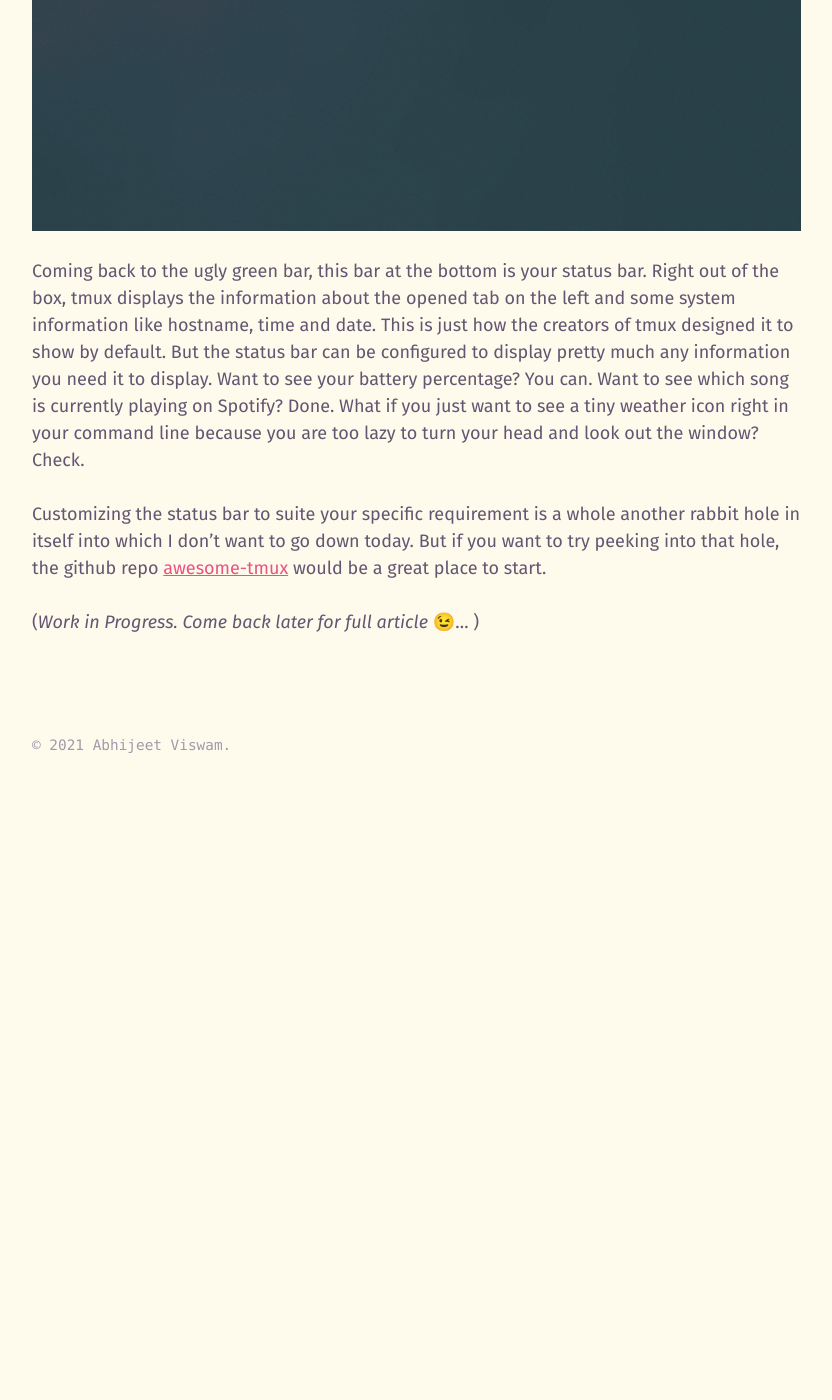
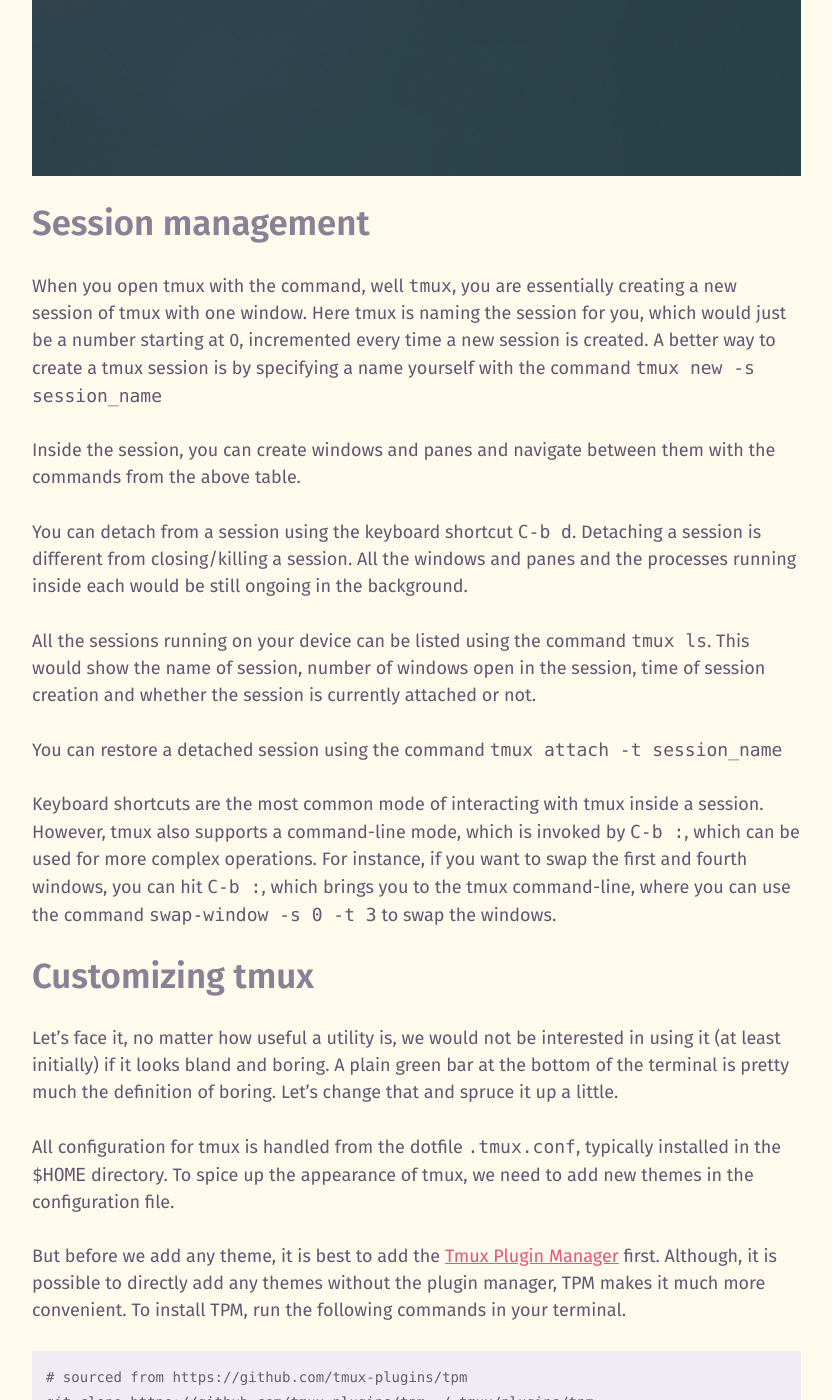
Before and after one commit to abhijeetviswam/abhijeetviswam.github.io, a Jekyll site: the page built from _posts/2021-05-29-brief-intro-to-tmux.md, in a window 1280 px wide and 1400 px high, scrolled down 3966 px. Shown: the whole window, without its empty margins (40-872 px from the left). Built offline with Jekyll 4.4.1, drawn with Linux system fonts in a browser that asks for light colours; before the commit the page ends 4749 px from its top, so only the background shows below that; some of the changed text lies outside the part shown.

Commit message:
Blog1_v1.0

```diff
--- a/_posts/2021-05-29-brief-intro-to-tmux.md
+++ b/_posts/2021-05-29-brief-intro-to-tmux.md
@@ -11,54 +11,98 @@
 
 [Tmux][tmux-gh], like the Vim editor, is one of those tools in a developer's arsenal which can be intimidating at the beginning but becomes indispensable once you start using it.
 
-Tmux is an acronym for Terminal Multiplexer. It “multiplexes” your terminal window and allow you to create multiple sessions, tabs and panes within the same window. Tmux can elevate your terminal from feeling like an archaic artefact from the ’60s to a modern browser like application with the fancy tabs and panes. It even has support for mouse interactions when you forget the keyboard shortcut for resizing a pane.
+Tmux is an acronym for Terminal Multiplexer. It “multiplexes” your terminal and allow you to create multiple sessions, windows and panes within the same terminal. Tmux can elevate your terminal from feeling like an archaic artefact from the ’60s to a modern browser like application with the fancy tabs and panes. It even has support for mouse interactions when you forget the keyboard shortcut for resizing a pane.
 
 ![](/assets/images/blog/tmux-sample-screenshot.png)
 
-While all these fancy tabs and windows within a terminal are neat, the greatest attraction for tmux is that all terminal sessions are persistent. This means if you inadvertently close your terminal window when your 2-hour long build is nearing completion, a tmux session would retain all processes in the background. You can pop into the session from a new terminal window to pick up on your work. The feature is even more valuable when working on remote servers. The next time you are in a sketchy WiFi network, and the SSH drops every ten minutes while you frantically try to fix a critical bug in a production server, tmux can help you retain your work in remote sessions (and perhaps help retain your sanity as well).
+While all these fancy panes and windows within a terminal are neat, the greatest attraction for tmux is that all terminal sessions are persistent. This means if you inadvertently close your terminal window when your 2-hour long build is nearing completion, a tmux session would retain all processes in the background. You can pop into the session from a new terminal window to pick up on your work. The feature is even more valuable when working on remote servers. The next time you are in a sketchy WiFi network, and the SSH drops every ten minutes while you frantically try to fix a critical bug in a production server, tmux can help you retain your work in remote sessions (and perhaps help retain your sanity as well).
 
-## Let's fire it up...
+## Let's jump into it.
 
-Installing tmux is as easy as pie. This is the command you need if you are using Ubuntu. If you are using any other distro, use the equivalent command for the corresponding package manager.
+If you have Ubuntu, this is the command you need to install tmxu
 {% highlight bash %}
 sudo apt-get install tmux
 {% endhighlight %}
 
-To start a new tmux session, it's even easier.
+To fire up a new tmux session, just use
 {% highlight bash %}
 tmux
 {% endhighlight %}
 
 ![](/assets/images/blog/tmux-initial.png)
 
-_"So I've installed tmux. But now what? All I see is this ugly green bar at the bottom of my window. Where are the tabs and panes you showed in your clickbait screenshot above? You said mouse works, but my clicks aren't doing anything. Aaarghh..."_
+The bar at the bottom of your terminal is the status bar. Out of the box, tmux displays the information about the opened window on the left and some system information on the right. However, this can be heavily customized as we will see soon.
 
-Relax. Deep breaths. In... Out... In... Out...<br/>
-I promise you by the end of this article, you'll also be able to make your tmux session look similar to mine.
+## Interacting with TMUX
 
-But first let's check out how to interact with tmux.
-
-All interactions with tmux involves pressing a prefix key, followed by a command key. Out of the box, the prefix key would be set to `C-b`, which is shorthand for pressing the `Ctrl` key and letter `b` together. After pressing the prefix key, the next key press would be registered by tmux and not your shell. For example for creating a new tab, the command is `C-b c`. So you hit the keys `Ctrl+b` first and then hit the `c` key.
+All interactions with tmux involves pressing a prefix key, followed by a command key. Out of the box, the prefix key would be set to `C-b`, which is shorthand for `Ctrl+b`. After pressing the prefix key, the next key press would be registered by tmux and not your shell. For example for creating a new window, the command is `C-b c`. So you hit the keys `Ctrl+b` first and then hit the `c` key.
 
 Here are the few important ones you need
 
 | Key Binding       | Action                                    |
 | ----------------- | ----------------------------------------- |
 | `C-b ?`           | Help - Lists all available key bindings   |
-| `C-b c`           | Creates a new tab                         |
-| `C-b n`           | Switches to the next tab                  |
-| `C-b p`           | Switches to the previous tab              |
-| `C-b %`           | Splits the current tab vertically         |
-| `C-b "`           | Splits the current tab horizontally       |
+| `C-b c`           | Creates a new window                      |
+| `C-b n`           | Switches to the next window               |
+| `C-b p`           | Switches to the previous window           |
+| `C-b %`           | Splits the current window vertically      |
+| `C-b "`           | Splits the current window horizontally    |
 | `C-b arrowkeys`   | Navigate between open panes               |
+| `C-b :`           | Open tmux command-line                    |
+| `C-b d`           | Detach from active tmux session           |
 
 ![](/assets/images/blog/tmux-demo.gif)
 
-Coming back to the ugly green bar, this bar at the bottom is your status bar. Right out of the box, tmux displays the information about the opened tab on the left and some system information like hostname, time and date. This is just how the creators of tmux designed it to show by default. But the status bar can be configured to display pretty much any information you need it to display. Want to see your battery percentage? You can. Want to see which song is currently playing on Spotify? Done. What if you just want to see a tiny weather icon right in your command line because you are too lazy to turn your head and look out the window? Check.
+## Session management
 
-Customizing the status bar to suite your specific requirement is a whole another rabbit hole in itself into which I don't want to go down today. But if you want to try peeking into that hole, the github repo [awesome-tmux][awesome-tmux-gh] would be a great place to start.
+When you open tmux with the command, well `tmux`, you are essentially creating a new session of tmux with one window. Here tmux is naming the session for you, which would just be a number starting at 0, incremented every time a new session is created. A better way to create a tmux session is by specifying a name yourself with the command `tmux new -s session_name`
 
-(_Work in Progress. Come back later for full article_ 😉... )
+Inside the session, you can create windows and panes and navigate between them with the commands from the above table.
+
+You can detach from a session using the keyboard shortcut `C-b d`. Detaching a session is different from closing/killing a session. All the windows and panes and the processes running inside each would be still ongoing in the background.
+
+All the sessions running on your device can be listed using the command `tmux ls`. This would show the name of session, number of windows open in the session, time of session creation and whether the session is currently attached or not.
+
+You can restore a detached session using the command `tmux attach -t session_name`
+
+Keyboard shortcuts are the most common mode of interacting with tmux inside a session. However, tmux also supports a command-line mode, which is invoked by `C-b :`, which can be used for more complex operations. For instance, if you want to swap the first and fourth windows, you can hit `C-b :`, which brings you to the tmux command-line, where you can use the command `swap-window -s 0 -t 3` to swap the windows.
+
+## Customizing tmux
+
+Let's face it, no matter how useful a utility is, we would not be interested in using it (at least initially) if it looks bland and boring. A plain green bar at the bottom of the terminal is pretty much the definition of boring. Let's change that and spruce it up a little.
+
+All configuration for tmux is handled from the dotfile `.tmux.conf`, typically installed in the `$HOME` directory. To spice up the appearance of tmux, we need to add new themes in the configuration file.
+
+But before we add any theme, it is best to add the [Tmux Plugin Manager][tpm-gh] first. Although, it is possible to directly add any themes without the plugin manager, TPM makes it much more convenient. To install TPM, run the following commands in your terminal.
+
+{% highlight bash %}
+# sourced from https://github.com/tmux-plugins/tpm
+git clone https://github.com/tmux-plugins/tpm ~/.tmux/plugins/tpm
+echo "
+# List of plugins
+set -g @plugin 'tmux-plugins/tpm'
+set -g @plugin 'tmux-plugins/tmux-sensible'
+
+# Other examples:
+# set -g @plugin 'github_username/plugin_name'
+# set -g @plugin 'git@github.com:user/plugin'
+# set -g @plugin 'git@bitbucket.com:user/plugin'
+
+# Initialize TMUX plugin manager (keep this line at the very bottom of tmux.conf)
+run '~/.tmux/plugins/tpm/tpm'" >> ~/.tmux.conf
+{% endhighlight %}
+
+Once TPM is installed, just search "tmux themes", find one which suits your taste, add the plugin configuration in your `~/.tmux.conf` file in the list of plugins, open a tmux session, hit `C-b I` to install the plugin, and voila. You have a fresh new looking tmux. I am currently running the [Nord][nord-gh] theme by the _Arctic Ice Studio_.
+
+{% highlight bash %}
+set -g @plugin 'arcticicestudio/nord-tmux'
+{% endhighlight %}
+
+Changing the theme is just a tip of the iceberg of tmux customization. The status bar can be configured to display pretty much any information you need it to display. Want to see your battery percentage? You can. Want to see which song is currently playing on Spotify? Done. What if you just want to see a tiny weather icon right in your command line because you are too lazy to turn your head and look out the window? Check.
+
+Customizing the tmux to suite your specific requirement is a whole another world in itself. If you want to try peeking further into the rabbit hole, the github repo [awesome-tmux][awesome-tmux-gh] would be a great place to start.
 
 [tmux-gh]:          https://github.com/tmux/tmux
 [awesome-tmux-gh]:  https://github.com/rothgar/awesome-tmux
+[tpm-gh]:           https://github.com/tmux-plugins/tpm
+[nord-gh]:          https://github.com/arcticicestudio/nord-tmux
```
